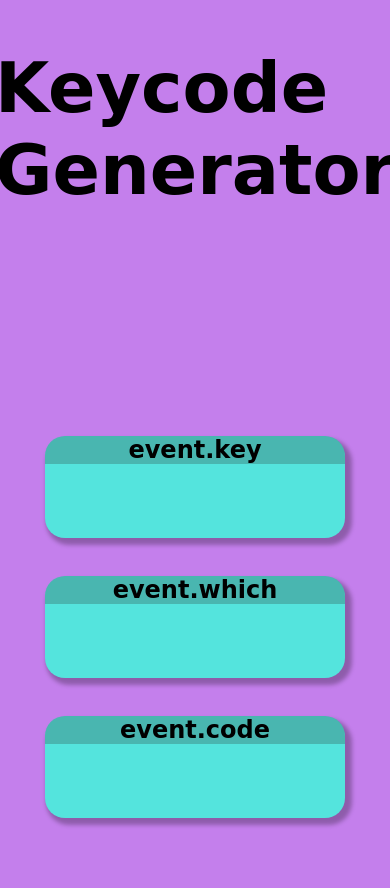
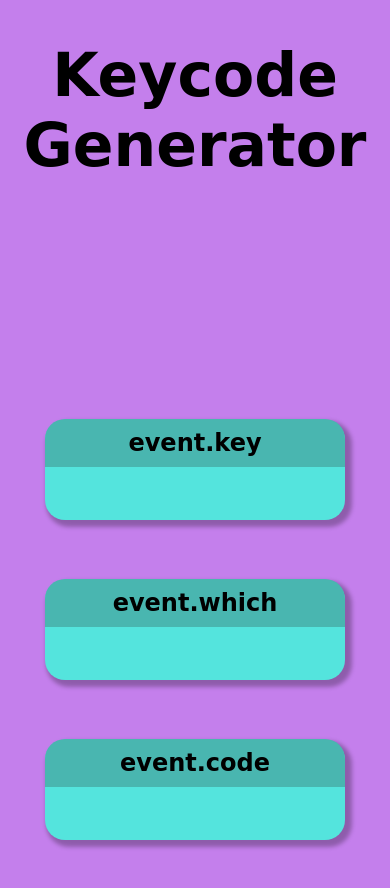
Before and after one commit to gxc19/keyCode, a plain HTML site: page index.html in a window 390 px wide. Shown: the top 888 px of the page. Drawn offline with Linux system fonts and the light colour scheme.

Commit message:
finished

```diff
--- a/style.css
+++ b/style.css
@@ -10,10 +10,24 @@ body{
 
 }
 
+@media only screen and (max-width: 720px){
+    .container{
+        display: flex;
+        text-align: center;
+    }
+}
+
 #header{
     font-family: 'Press Start 2P', cursive;
     font-size: 70px;
     flex-wrap: wrap;
+}
+
+@media only screen and (max-width: 720px){
+    #header{
+        font-size: 60px;
+
+    }
 }
 
 #keyNum1{
@@ -28,13 +42,21 @@ body{
     flex-wrap: wrap;
 }
 
+@media only screen and (max-width: 720px){
+    .inner-container{
+        justify-content: center;
+
+    }
+}
+
 .subTitle{
     border-radius: 20px 20px 0px 0px;
     display: flex;
     justify-content: center;
     font-family: 'Press Start 2P', cursive;
      background-color: rgb(73, 182, 176);
-     margin-top: -15px;
+     margin-top: -10px;
+     padding: 10px;
 }
 
 .middle{
@@ -42,6 +64,7 @@ body{
     justify-content: center;
     font-family: 'Press Start 2P', cursive;
     font-size: 20px;
+    margin-top: 5px;
 }
 
 .box{
@@ -55,5 +78,5 @@ body{
     margin: 70px;
     border-radius: 20px;
     box-shadow: 4px 4px 4px 3px rgba(0, 0, 0, 0.274);
-    margin-top: -30px;
+    margin-top: -10px;
 }
```
Also changed, not shown: index.html (line endings or trailing spaces).
